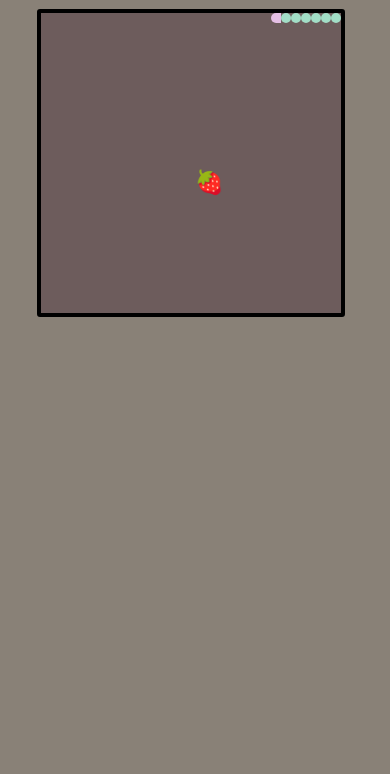
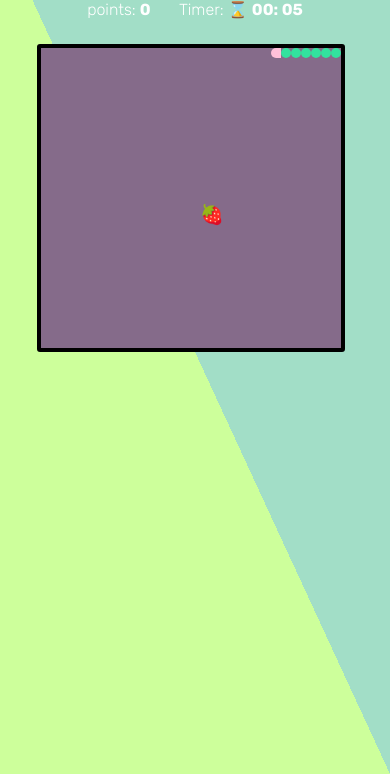
Before and after one commit to NoaTuson/snakeGame, a plain HTML site: page index.html in a window 390 px wide. Shown: the part 70-844 px from the top of the page. Drawn offline with nearby package versions, Linux system fonts and the light colour scheme.

Commit message:
final update ready

```diff
--- a/index.html
+++ b/index.html
@@ -10,6 +10,10 @@
 	</head>
 	<body onload="createBoard()">
 		<h1>🐍 SNAKE 🐍</h1>
+		<p>
+			points: <b class="counter">0</b> <span class="margin"></span> Timer: ⌛
+			<b class="timer">00:00</b>
+		</p>
 
 		<div class="frame">
 			<div class="board"></div>
--- a/script.js
+++ b/script.js
@@ -8,6 +8,19 @@ let isGameOver = false;
 let startingPosition = "left";
 let interval;
 let blueberryPosition;
+let points = 0;
+let timer = 0;
+
+let timerInterval = setInterval(() => {
+	timer++;
+	const date = new Date(timer * 1000);
+	const minutes = date.getMinutes();
+	const seconds = date.getSeconds();
+
+	document.querySelector(".timer").innerHTML = `${
+		minutes < 10 ? "0" + minutes : minutes
+	}: ${seconds < 10 ? "0" + seconds : seconds}`;
+}, 1000);
 
 let sound1 = new Audio("./pebble.ogg");
 let sound2 = new Audio("./Country_Blues.ogg");
@@ -138,6 +151,7 @@ function snakeMoves(currentDirection) {
 	snake.unshift(head);
 
 	if (blueberryPosition == head) {
+		document.querySelector(".counter").innerHTML = ++points;
 		sound1.play();
 		blueberry();
 	} else {
--- a/style.css
+++ b/style.css
@@ -6,7 +6,7 @@ html {
 
 body {
 	direction: rtl;
-	background-color: #898177;
+	background: linear-gradient(to top right, #cdff9b 50%, #a2dec7 50%);
 }
 
 * {
@@ -17,6 +17,14 @@ h1 {
 	text-align: center;
 	color: white;
 	margin: 16px;
+}
+p {
+	text-align: center;
+	color: white;
+}
+
+p .margin {
+	margin: 0 12px;
 }
 
 .frame {
@@ -35,7 +43,7 @@ h1 {
 	border-radius: 3px;
 	border: 4px solid;
 	overflow: hidden;
-	background-color: #6d5c5c;
+	background-color: #856b8a;
 }
 
 .board div {
@@ -44,12 +52,12 @@ h1 {
 }
 
 .snake {
-	background-color: #a2dec7;
+	background-color: #32e29e;
 	border-radius: 6px;
 }
 
 .head {
-	background-color: #e4bfe4;
+	background-color: #ffc0d9;
 	border-radius: 6px;
 }
 
@@ -82,4 +90,11 @@ h1 {
 		width: 10px;
 		height: 10px;
 	}
+	.blueberry::after {
+		content: "🍓";
+		position: relative;
+		top: -5px;
+		right: -3px;
+		font-size: 19px;
+	}
 }
```
